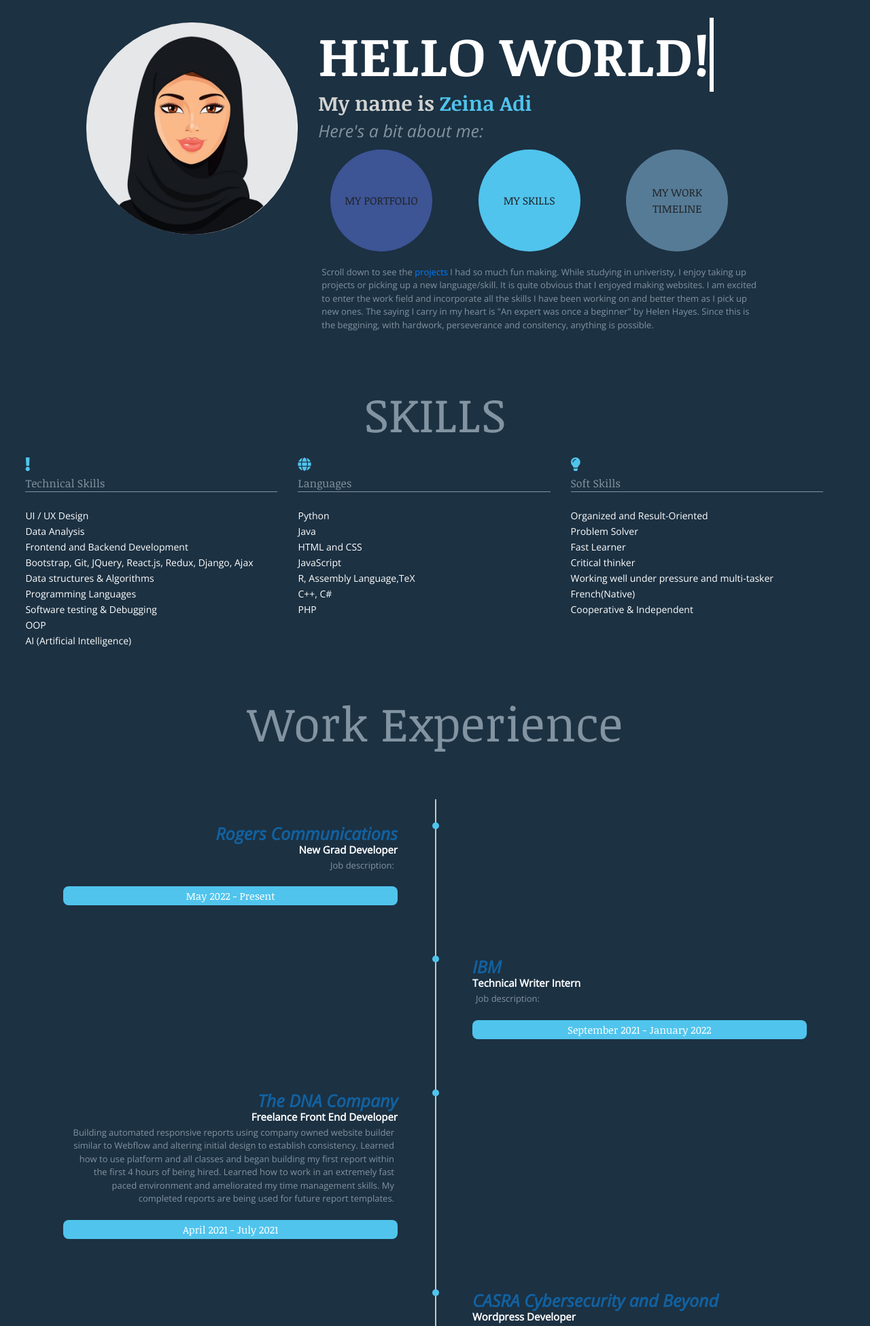
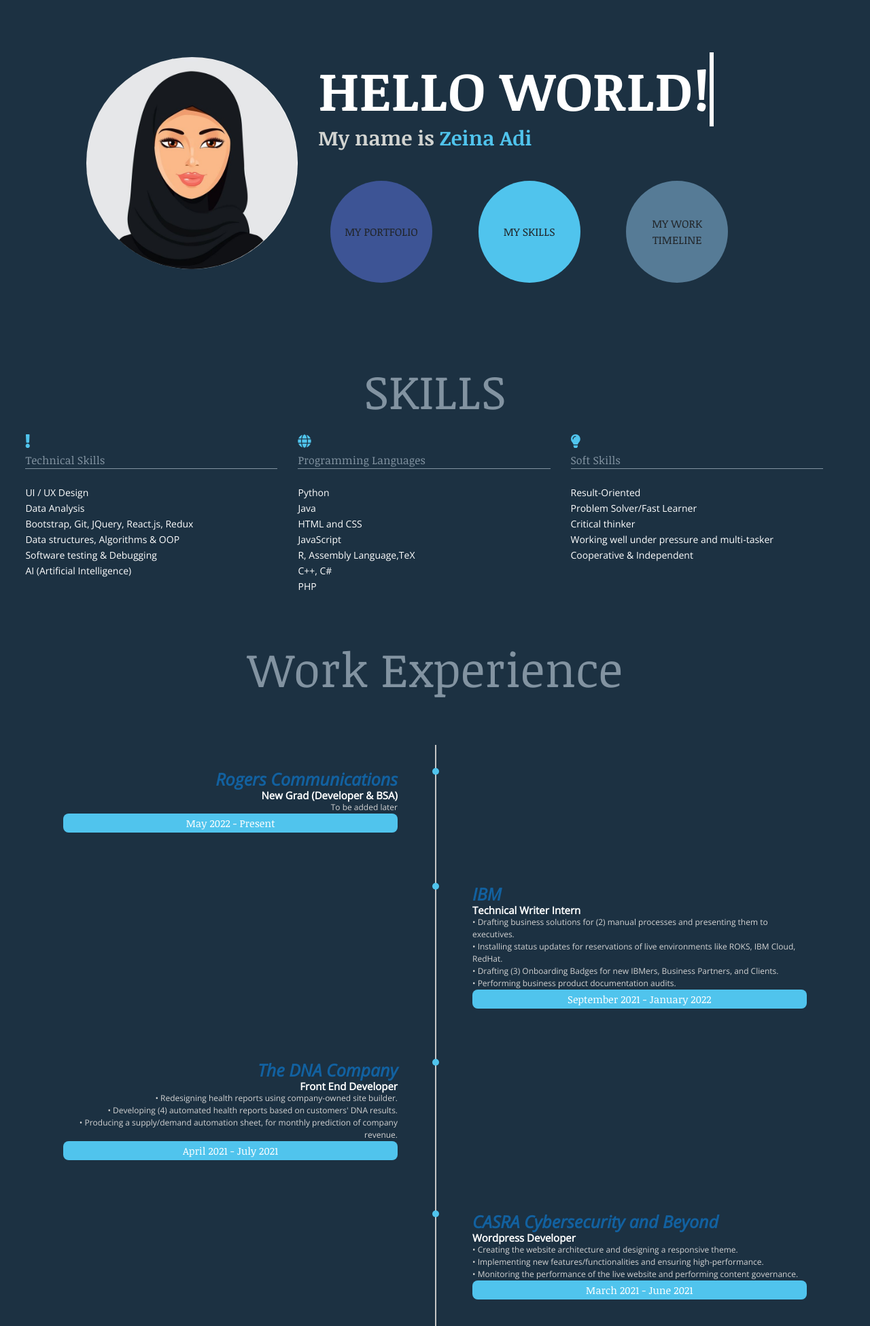
Before and after one commit to adizeina/personal-website, a PHP site: page / in a window 1280 px wide. Shown: the part 73-2024 px from the top of the page at 68% size. Run offline with PHP 8.4, Linux system fonts and the light colour scheme.

Commit message:
Content Update and Site Restructuring

```diff
--- a/index.html
+++ b/index.html
@@ -57,6 +57,7 @@
 
 <!-- Welcome Section-->
 <div class ="intro-container">
+	<div class="gap"></div>
 	<div class="row">
 		<div class = "col-sm-4">
 			<img src="images/z1.jpg" alt="My picture" class ="responsive" data-aos="fade-up" data-aos-anchor-placement="top-bottom" data-aos-delay="50" data-aos-duration = "800">
@@ -64,7 +65,8 @@
 		<div class ="col-sm-8">
 			<h1><div class="typewrite" data-period="2000" data-type='["HELLO WORLD!"]'><span class="wrap"></span></h1>
 			<div class = "header2"> My name is <span class="beautify-h2"> Zeina Adi </span></div><br>
-			<span class ="header3"> Here's a bit about me: </span>
+			<!--<span class ="header3"> I am a Software Developer </span> -- put when it happens-->
+			<div class="gap"></div>
 			<div class="row">
 				<div class = "col" data-aos="fade-up" data-aos-anchor-placement="top-bottom" data-aos-delay="50" data-aos-duration = "800">
 					<a href="#portfolio"><button class="btn btn1"> MY PORTFOLIO</button></a>
@@ -75,16 +77,12 @@
 				<div class = "col" data-aos="fade-up" data-aos-anchor-placement="top-bottom" data-aos-delay="50" data-aos-duration = "800">
 					<a href="#workexperience"><button class="btn btn3"> MY WORK TIMELINE </button>
 				</div>
-			</div>
+
+		</div>
 		</div>
 	</div>
 	<a name="#"></a>
-	<div class= "row">
-		<div class="col-sm-4"></div>
-		<div class="col-sm-8">
-		<p> Scroll down to see the <a href="#portfolio"> projects</a> I had so much fun making. While studying in univeristy, I enjoy taking up projects or picking up a new language/skill. It is quite obvious that I enjoyed making websites. I am excited to enter the work field and incorporate all the skills I have been working on and better them as I pick up new ones. The saying I carry in my heart is "An expert was once a beginner" by Helen Hayes. Since this is the beggining, with hardwork, perseverance and consitency, anything is possible. </p>
-		</div>
-	</div>
+	<div class="gap"></div>
 
 </div>
 
@@ -100,19 +98,16 @@
 			<ul>
 				<li>UI / UX Design</li>
 				<li>Data Analysis</li>
-				<li>Frontend and Backend Development</li>
-				<li>Bootstrap, Git, JQuery, React.js, Redux, Django, Ajax</li> <!-- Add Angular.js, Node.js when you learn them-->
-				<li>Data structures & Algorithms</li>
-				<li>Programming Languages</li>
+				<li>Bootstrap, Git, JQuery, React.js, Redux</li>
+				<li>Data structures, Algorithms & OOP</li>
 				<li>Software testing & Debugging</li>
-				<li>OOP</li>
 				<li>AI (Artificial Intelligence)</li>
 			</ul>
 		</div>
 		<div class="col-sm-4">
 			<i class="fas fa-globe" style= "font-size: 20px; color:#50C4ED;"></i>
 			<br>
-			<div class="skills-headers"> Languages </div>
+			<div class="skills-headers"> Programming Languages </div>
 			<br>
 			<ul>
 				<li>Python</li>
@@ -130,12 +125,10 @@
 			<div class="skills-headers"> Soft Skills </div>
 			<br>
 			<ul>
-				<li>Organized and Result-Oriented</li>
-				<li>Problem Solver</li>
-				<li>Fast Learner</li>
+				<li>Result-Oriented</li>
+				<li>Problem Solver/Fast Learner</li>
 				<li>Critical thinker</li>
 				<li>Working well under pressure and multi-tasker</li>
-				<li>French(Native)</li>
 				<li>Cooperative & Independent</li>
 			</ul>
 
@@ -153,8 +146,13 @@
 			<li>
 				<div class ="content">
 					<h3>Rogers Communications</h3>
-					<h5>New Grad Developer</h5>
-					<p>Job description: </p>
+					<h5>New Grad (Developer & BSA)</h5>
+					<div class="work-description">
+						<div class="p1">To be added later</div>
+						<!--<div class="p1">(R2)</div>-->
+						<!--<div class="p1">(R3)</div> -->
+					</div>
+
 					<h4>May 2022 - Present</h4>
 				</div>
 
@@ -163,7 +161,12 @@
 				<div class ="content">
 					<h3>IBM</h3>
 					<h5>Technical Writer Intern</h5>
-					<p>Job description: </p>
+					<div class="work-description">
+						<div class="p1">•	Drafting business solutions for (2) manual processes and presenting them to executives.</div>
+						<div class="p1">•	Installing status updates for reservations of live environments like ROKS, IBM Cloud, RedHat. </div>
+						<div class="p1">•	Drafting (3) Onboarding Badges for new IBMers, Business Partners, and Clients.</div>
+						<div class="p1">•	Performing business product documentation audits.</div>
+					</div>
 					<h4>September 2021 - January 2022</h4>
 				</div>
 
@@ -171,8 +174,12 @@
 			<li>
 				<div class ="content">
 					<h3>The DNA Company</h3>
-					<h5>Freelance Front End Developer</h5>
-					<p>Building automated responsive reports using company owned website builder similar to Webflow and altering initial design to establish consistency. Learned how to use platform and all classes and began building my first report within the first 4 hours of being hired. Learned how to work in an extremely fast paced environment and ameliorated my time management skills. My completed reports are being used for future report templates.</p>
+					<h5>Front End Developer</h5>
+					<div class="work-description">
+						<div class="p1">•	Redesigning health reports using company-owned site builder.</div>
+						<div class="p1">•	Developing (4) automated health reports based on customers' DNA results.</div>
+						<div class="p1">•	Producing a supply/demand automation sheet, for monthly prediction of company revenue.</div>
+					</div>
 					<h4>April 2021 - July 2021</h4>
 				</div>
 
@@ -181,38 +188,12 @@
 				<div class ="content">
 					<h3>CASRA Cybersecurity and Beyond</h3>
 					<h5>Wordpress Developer</h5>
-					<p> Creating the website architecture. Designing and implementing new features and functionalities as per client request.
-					Performing content governance. Ensuring high-performance and availability, and managing all technical aspects of the CMS.
-					Helping formulate an esthetic and responsive design and transforming it into a working theme and plugin.</p>
+					<div class="work-description">
+						<div class="p1">•	Creating the website architecture and designing a responsive theme.</div>
+						<div class="p1">•	Implementing new features/functionalities and ensuring high-performance.</div>
+						<div class="p1">•	Monitoring the performance of the live website and performing content governance.</div>
+					</div>
 					<h4>March 2021 - June 2021</h4>
-				</div>
-
-			</li>
-			<li>
-				<div class ="content">
-					<h3>Addie Academy</h3>
-					<h5>Wordpress Developer</h5>
-					<p> Meeting with client to discuss website wireframe and functionality. Designing and building the website front-end and back-end including database and server integration. Conducting website performance tests.
-					Troubleshooting content issues. Conducting WordPress training with the client. Monitoring the performance of the live website and performing content governance.</p>
-					<h4>November 2020-December 2020</h4>
-				</div>
-
-			</li>
-			<li>
-				<div class ="content">
-					<h3>Women in Science and Computing</h3>
-					<h5>Social Media Director</h5>
-					<p> Managing social media accounts and sharing pertinent articles concerning cybersecurity, IT governance and audit and sharing useful OWASP resources. Increasing student enrollment for cyber certifications given by ISACA by 19% a month.Promoting and attending training events, boot camps related to cloud and cybersecurity and IT. Generated a 25% increase of attendees to events and an average of 42% increase of followers on the social media platforms. </p>
-					<h4>September 2019-April 2020</h4>
-				</div>
-
-			</li>
-			<li>
-				<div class ="content">
-					<h3>ISACA Toronto</h3>
-					<h5>Social Media Manager</h5>
-					<p>Managing social media accounts and sharing pertinent articles concerning cybersecurity, IT governance and audit and sharing useful OWASP resources. Increasing student enrollment for cyber certifications given by ISACA by 19% a month. Promoting and attending training events, boot camps related to cloud and cybersecurity and IT. Generated a 25% increase of attendees to events and an average of 42% increase of followers on the social media platforms.</p>
-					<h4>November 2018- Mai 2019</h4>
 				</div>
 
 			</li>
@@ -314,7 +295,6 @@
 				<h4>Menu</h4>
 				<ul>
 					<li><a href ="#home">Home</a></li>
-					<li><a href ="#about-me">About Me</a></li>
 					<li><a href ="#portfolio">Portfolio</a></li>
 					<li><a href ="#skills">Skills</a></li>
 					<li><a href ="#workexperience">Work Experience</a></li>
--- a/style.css
+++ b/style.css
@@ -47,7 +47,7 @@ h1{
 .fa-bars:focus {outline:0;}
 
 .fa-bars:hover{transform: scale(1.2);}
-}
+
 
 
 
@@ -308,7 +308,7 @@ p{
 	padding:0px;
 }
 .skills-container li{
-	list-style-type: none;
+	list-style-type:none;
 	color: white;
 	font-size: 14px;
 	padding-bottom: 2px;
@@ -463,6 +463,14 @@ hence using even and odd*/
 	}
 }
 
+.work-description .p1{
+	color: lightgrey;
+	font-size: 12px;
+}
+
+.gap{
+	padding-bottom:5%;
+}
 
 
 /*--------------Timeline section ends--------------- */
@@ -586,7 +594,7 @@ hence using even and odd*/
 
 	}
 	.navheader{
-		font-size:;
+		font-size: 16px;
 	}
 	.navbar-nav{
 		padding: 0;
```
